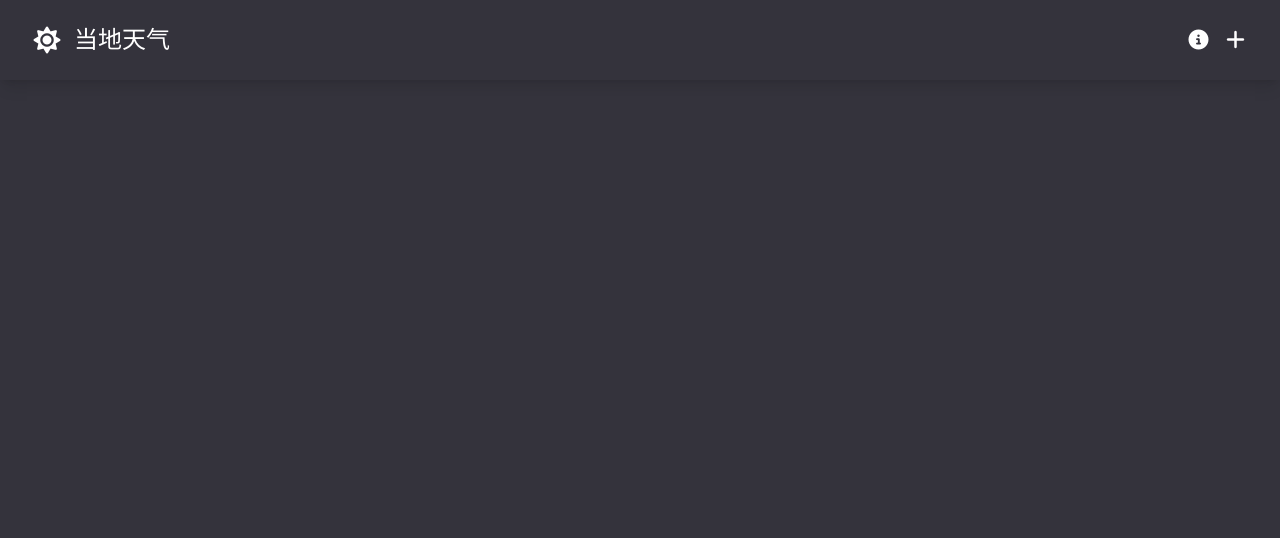
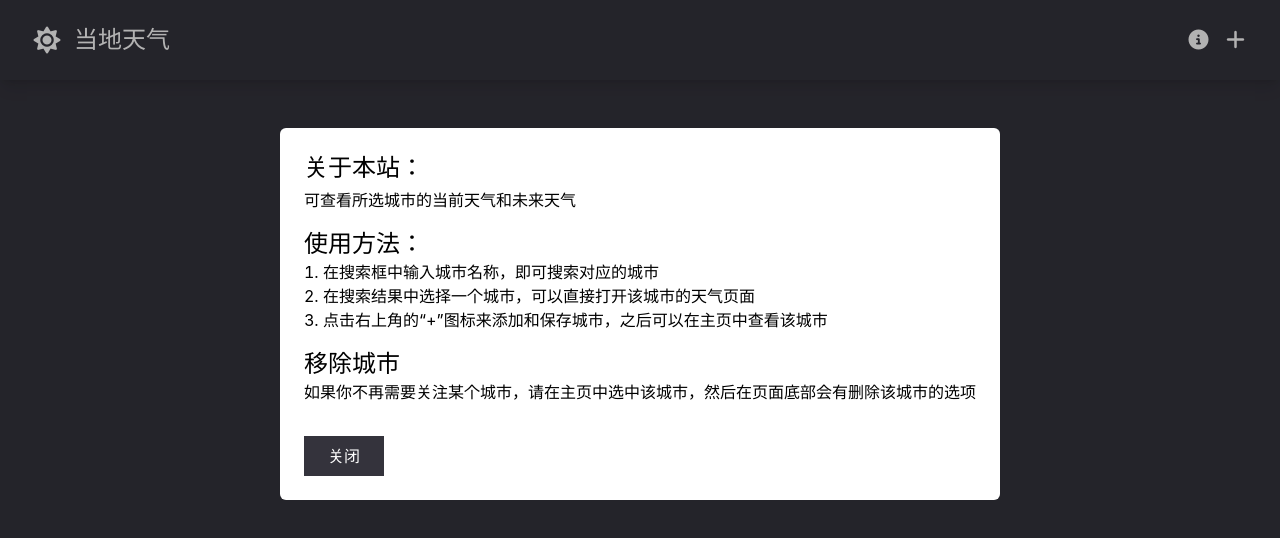
Before and after one commit to neptoo/weather-app, a Vue app: page / in a window 1280 px wide. Both pictures are taken after a click on the icon 1198 px from the left and 40 px from the top of the page. Shown: the top 538 px of the page. Built offline with nearby package versions, Linux system fonts and the light colour scheme.

Commit message:
弹窗开发

```diff
--- a/src/components/BaseModel.vue
+++ b/src/components/BaseModel.vue
@@ -1,13 +1,20 @@
 <template>
-    <div v-show="modalActive" class="absolute w-full bg-black-30 h-screen top-0 left-0 flex justify-center px-8">
-        <div v-if="modalActive" class="p-6 bg-white self-start mt-32 max-screen-md rounded-md">
-            <slot></slot>
-            <button class="text-white bg-primary py-2 px-6 mt-8">关闭</button>
-        </div>
-    </div>
+    <Teleport to="body">
+        <Transition name="outer">
+            <div v-show="modalActive" class="absolute w-full bg-black/30 h-screen top-0 left-0 flex justify-center px-8">
+                <Transition name="inner">
+                    <div v-if="modalActive" class="p-6 bg-white self-start mt-32 max-screen-md rounded-md">
+                        <slot></slot>
+                        <button class="text-white bg-primary py-2 px-6 mt-8 cursor-pointer" @click="$emit('close-modal')">关闭</button>
+                    </div>
+                </Transition>
+            </div>
+        </Transition>
+    </Teleport>
 </template>
 
 <script setup>
+defineEmits(['close-modal'])
 defineProps({
     modalActive: {
         type: Boolean,
@@ -17,6 +24,31 @@ defineProps({
 
 </script>
 
-<style lang="scss" scoped>
+<style scoped>
+.outer-enter-active,
+.outer-leave-active {
+  transition: opacity 0.3s cubic-bezier(0.52, 0.02, 0.19, 1.02);
+}
+.outer-enter-from,
+.outer-leave-to {
+  opacity: 0;
+}
+
+.inner-enter-active {
+  transition: all 0.3s cubic-bezier(0.52, 0.02, 0.19, 1.02) 0.15s;
+}
+
+.inner-leave-active {
+  transition: all 0.3s cubic-bezier(0.52, 0.02, 0.19, 1.02);
+}
+
+.inner-enter-from {
+  opacity: 0;
+  transform: scale(0.8);
+}
+
+.inner-leave-to {
+  transform: scale(0.8);
+}
 
 </style>
--- a/src/components/NavigationBar.vue
+++ b/src/components/NavigationBar.vue
@@ -1,6 +1,8 @@
 <template>
   <header class="sticky top-0 bg-primary shadow-lg">
-        <nav class="container flex flex-col sm:flex-row items-center gap-4 text-white py-6">
+    <nav
+      class="container flex flex-col sm:flex-row items-center gap-4 text-white py-6"
+    >
       <RouterLink :to="{ name: 'home' }">
         <div class="flex items-center gap-3">
           <i class="fa-solid fa-sun text-2xl"></i>
@@ -8,43 +10,46 @@
         </div>
       </RouterLink>
       <div class="flex gap-3 flex-1 justify-end">
-                <i class="fa-solid fa-circle-info text-xl hover:text-secondary duration-150 cursor-pointer"></i>
-                <i class="fa-solid fa-plus text-xl hover:text-secondary duration-150 cursor-pointer"></i>
+        <i
+          class="fa-solid fa-circle-info text-xl hover:text-secondary duration-150 cursor-pointer"
+          @click="toggleModal"
+        ></i>
+        <i
+          class="fa-solid fa-plus text-xl hover:text-secondary duration-150 cursor-pointer"
+        ></i>
       </div>
-            <BaseModel>
+      <BaseModel :modalActive="modalActive" @close-modal="toggleModal">
         <div class="text-black">
           <h1 class="text-2xl mb-1">关于本站：</h1>
-                    <p class="mb-4">
-                        可查看所选城市的当前天气和未来天气
-                    </p>
+          <p class="mb-4">可查看所选城市的当前天气和未来天气</p>
           <h2 class="text-2xl">使用方法：</h2>
           <ol class="list-decimal list-inside mb-4">
+            <li>在搜索框中输入城市名称，即可搜索对应的城市</li>
+            <li>在搜索结果中选择一个城市，可以直接打开该城市的天气页面</li>
             <li>
-                            在搜索框中输入城市名称，即可搜索对应的城市
-                        </li>
-                        <li>
-                            在搜索结果中选择一个城市，可以直接打开该城市的天气页面
-                        </li>
-                        <li>
-                            点击右上角的“+”图标来添加和保存城市，之后可以在主页中查看
+              点击右上角的“+”图标来添加和保存城市，之后可以在主页中查看该城市
             </li>
           </ol>
 
           <h2 class="text-2xl">移除城市</h2>
           <p>
-                        如果你不再需要关注某个城市，请在主页中选中该城市。然后在页面底部会有删除该城市的选项
+            如果你不再需要关注某个城市，请在主页中选中该城市，然后在页面底部会有删除该城市的选项
           </p>
         </div>
-
       </BaseModel>
     </nav>
   </header>
 </template>
 
 <script setup>
-import { RouterLink } from 'vue-router';
-import BaseModel from './BaseModel.vue';
+import { ref } from "vue";
+import { RouterLink } from "vue-router";
+import BaseModel from "./BaseModel.vue";
 
+const modalActive = ref(false);
+const toggleModal = () => {
+  modalActive.value = !modalActive.value;
+};
 </script>
 
 <style lang="scss" scoped></style>
```
Lines whose indentation alone changed are shown as unchanged.
